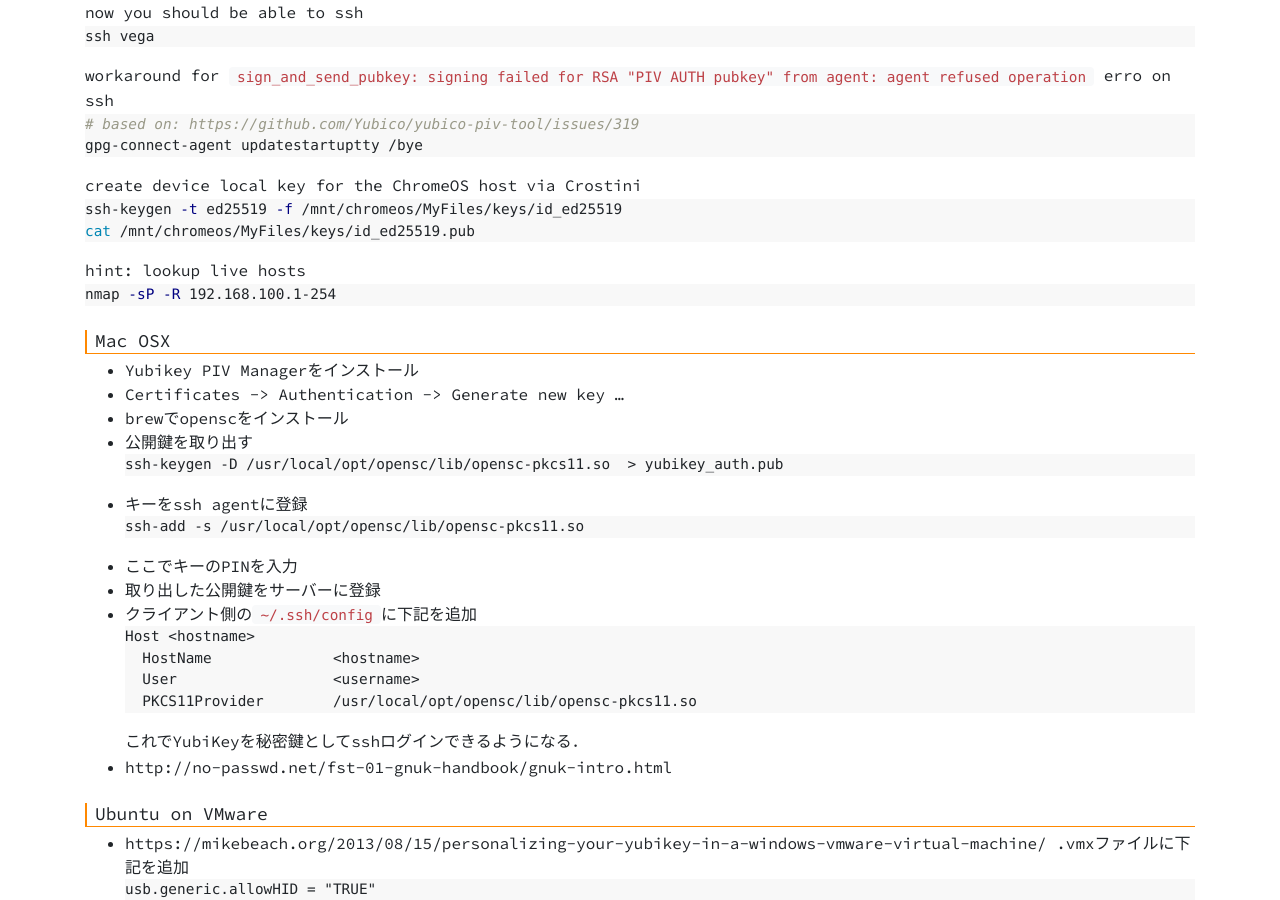
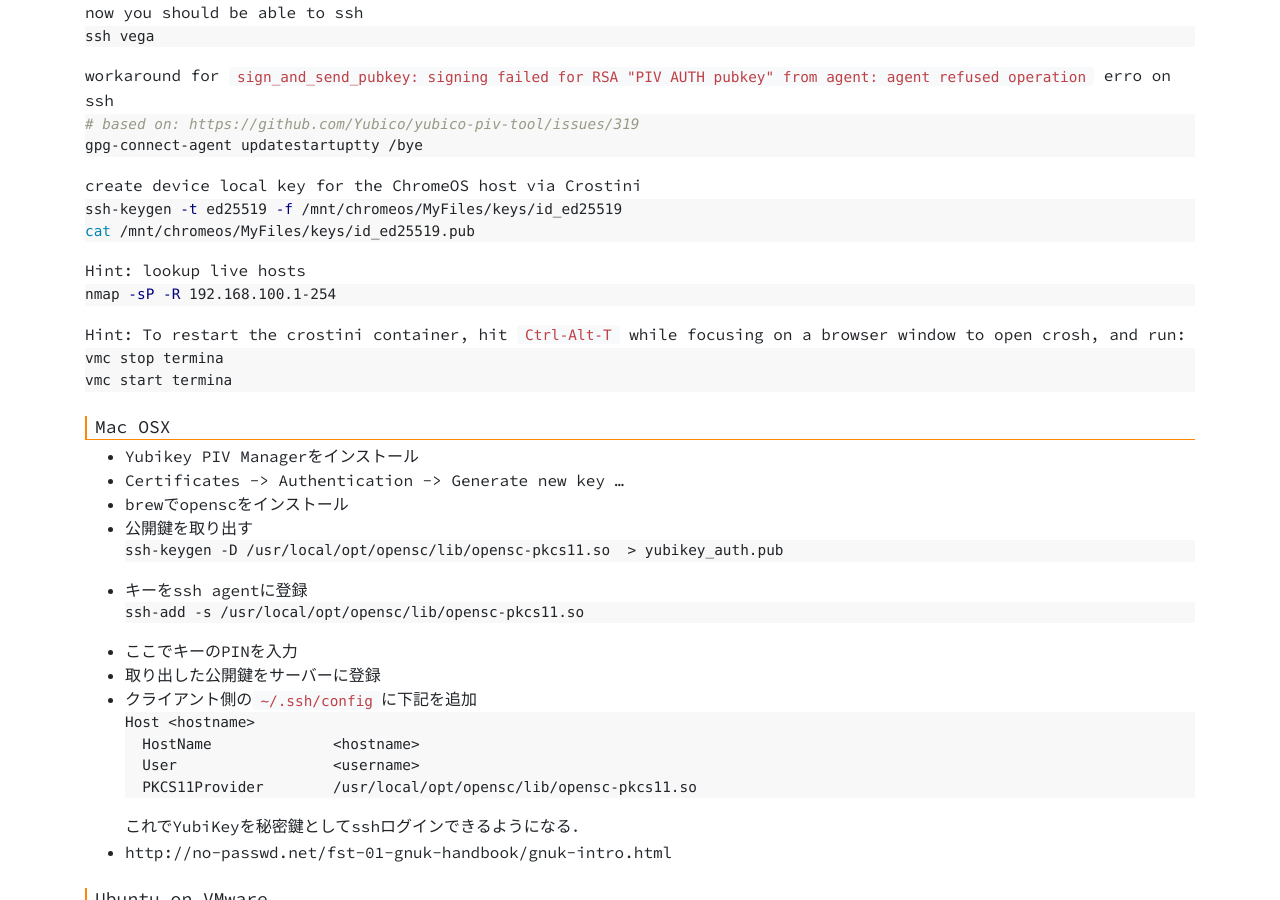
Before and after one commit to hikalium/hikalium.com, a Jekyll site: the page built from pages/note/yubikey.md, in a window 1280 px wide and 900 px high, scrolled down 948 px. Built offline with Jekyll 4.4.1, drawn with Linux system fonts in a browser that asks for light colours; our own code applies the rules of GitHub Pages for plain Markdown files.

Commit message:
Update yubikey.md

````diff
--- a/pages/note/yubikey.md
+++ b/pages/note/yubikey.md
@@ -67,9 +67,15 @@ ssh-keygen -t ed25519 -f /mnt/chromeos/MyFiles/keys/id_ed25519
 cat /mnt/chromeos/MyFiles/keys/id_ed25519.pub
 ```
 
-hint: lookup live hosts
+Hint: lookup live hosts
 ```bash
 nmap -sP -R 192.168.100.1-254
+```
+
+Hint: To restart the crostini container, hit `Ctrl-Alt-T` while focusing on a browser window to open crosh, and run:
+```bash
+vmc stop termina
+vmc start termina
 ```
 
 ### Mac OSX
````
